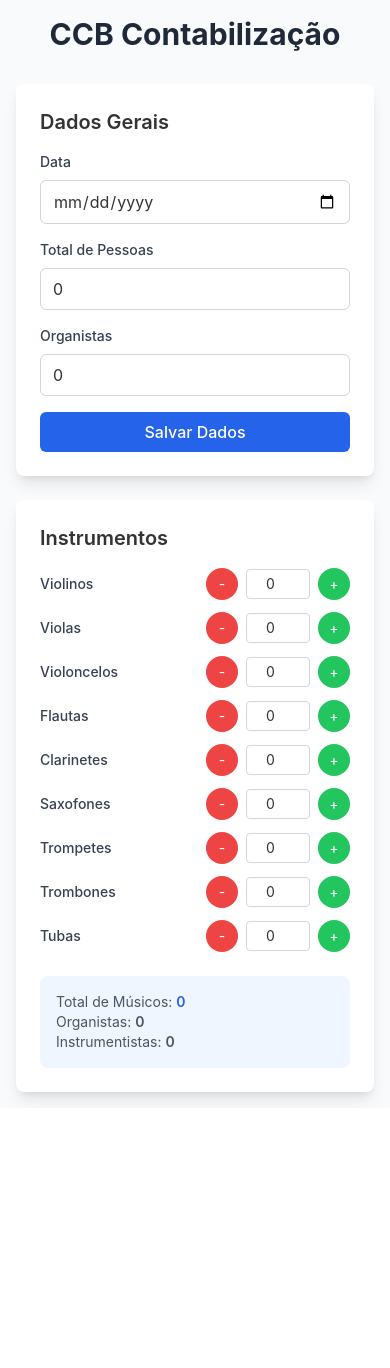
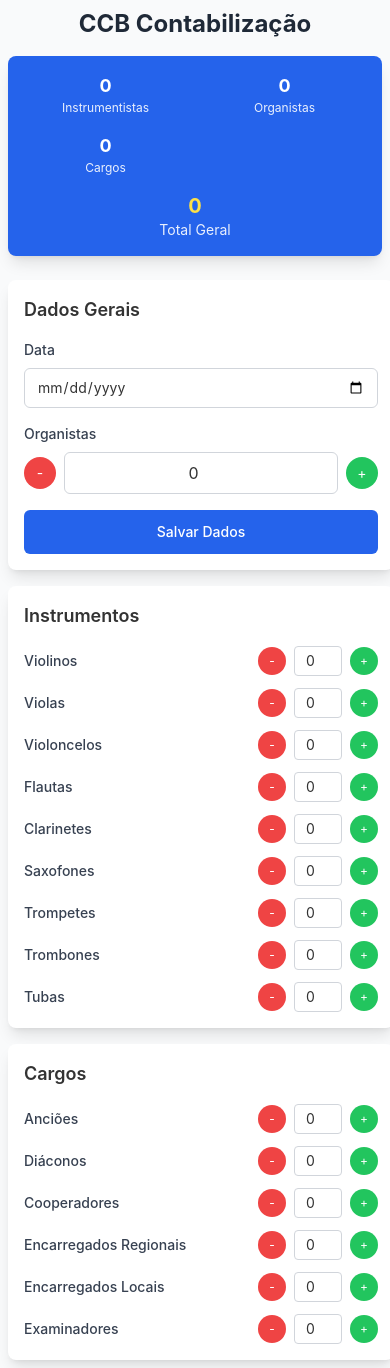
Before and after one commit to gutzuh/CCBCounter, a React (Vite) app: page /history in a window 390 px wide. Before the commit the page ends 1108 px from the top, so only its background shows below. Built offline with nearby package versions, Linux system fonts and the light colour scheme; no server answers.

Commit message:
aaaaaaaarfsdbhe

```diff
--- a/src/App.jsx
+++ b/src/App.jsx
@@ -1,9 +1,8 @@
-import { useState } from 'react';
+import { useState, useEffect } from 'react';
 import { supabase } from './lib/supabaseClient';
 
 export default function App() {
   const [date, setDate] = useState('');
-  const [total, setTotal] = useState(0);
   const [organists, setOrganists] = useState(0);
   const [instruments, setInstruments] = useState({
     Violinos: 0,
@@ -16,8 +15,29 @@ export default function App() {
     Trombones: 0,
     Tubas: 0
   });
+  const [cargos, setCargos] = useState({
+    Anciões: 0,
+    Diáconos: 0,
+    Cooperadores: 0,
+    'Encarregados Regionais': 0,
+    'Encarregados Locais': 0,
+    Examinadores: 0
+  });
   const [loading, setLoading] = useState(false);
   const [message, setMessage] = useState('');
+
+  // Cálculos automáticos
+  const getTotalMusicos = () => {
+    return Object.values(instruments).reduce((sum, count) => sum + count, 0);
+  };
+
+  const getTotalCargos = () => {
+    return Object.values(cargos).reduce((sum, count) => sum + count, 0);
+  };
+
+  const getTotalGeral = () => {
+    return getTotalMusicos() + organists + getTotalCargos();
+  };
 
   const handleInstrumentChange = (instrument, value) => {
     setInstruments(prev => ({
@@ -26,14 +46,17 @@ export default function App() {
     }));
   };
 
-  const getTotalMusicos = () => {
-    return Object.values(instruments).reduce((sum, count) => sum + count, 0) + organists;
+  const handleCargoChange = (cargo, value) => {
+    setCargos(prev => ({
+      ...prev,
+      [cargo]: Math.max(0, parseInt(value) || 0)
+    }));
   };
 
   const handleSubmit = async (e) => {
     e.preventDefault();
-    if (!date || total < 0) {
-      setMessage('Preencha todos os campos corretamente');
+    if (!date) {
+      setMessage('Preencha a data');
       return;
     }
 
@@ -41,9 +64,17 @@ export default function App() {
     setMessage('Enviando...');
 
     try {
-      const { error } = await supabase.rpc('upsert_contabilizacao_full', {
-        p_data: date,
-        p_total: total
+      // Usar insert direto na tabela ao invés de RPC
+      const { data, error } = await supabase
+        .from('contabilizacao')
+        .upsert({
+          data: date,
+          total: getTotalGeral(),
+          organists: organists,
+          instruments: JSON.stringify(instruments),
+          cargos: JSON.stringify(cargos)
+        }, {
+          onConflict: 'data'
         });
 
       if (error) {
@@ -62,16 +93,38 @@ export default function App() {
   };
 
   return (
-    <div className="min-h-screen bg-gray-50 p-4">
-      <div className="max-w-4xl mx-auto">
-        <h1 className="text-3xl font-bold text-center mb-8 text-gray-800">
+    <div className="min-h-screen bg-gray-50 p-2 sm:p-4">
+      <div className="max-w-6xl mx-auto">
+        <h1 className="text-2xl sm:text-3xl font-bold text-center mb-4 sm:mb-8 text-gray-800">
           CCB Contabilização
         </h1>
 
-        <div className="grid md:grid-cols-2 gap-6">
+        {/* Resumo Totais - Sempre visível */}
+        <div className="bg-blue-600 text-white rounded-lg p-4 mb-6 shadow-lg">
+          <div className="grid grid-cols-2 sm:grid-cols-4 gap-4 text-center">
+            <div>
+              <div className="text-lg sm:text-2xl font-bold">{getTotalMusicos()}</div>
+              <div className="text-xs sm:text-sm opacity-90">Instrumentistas</div>
+            </div>
+            <div>
+              <div className="text-lg sm:text-2xl font-bold">{organists}</div>
+              <div className="text-xs sm:text-sm opacity-90">Organistas</div>
+            </div>
+            <div>
+              <div className="text-lg sm:text-2xl font-bold">{getTotalCargos()}</div>
+              <div className="text-xs sm:text-sm opacity-90">Cargos</div>
+            </div>
+            <div className="col-span-2 sm:col-span-1">
+              <div className="text-xl sm:text-3xl font-bold text-yellow-300">{getTotalGeral()}</div>
+              <div className="text-sm opacity-90">Total Geral</div>
+            </div>
+          </div>
+        </div>
+
+        <div className="grid lg:grid-cols-3 gap-4 sm:gap-6">
           {/* Formulário Principal */}
-          <div className="bg-white rounded-lg shadow-lg p-6">
-            <h2 className="text-xl font-semibold mb-4">Dados Gerais</h2>
+          <div className="bg-white rounded-lg shadow-lg p-4 sm:p-6">
+            <h2 className="text-lg sm:text-xl font-semibold mb-4">Dados Gerais</h2>
             <form onSubmit={handleSubmit} className="space-y-4">
               <div>
                 <label className="block text-sm font-medium text-gray-700 mb-2">
@@ -81,21 +134,7 @@ export default function App() {
                   type="date"
                   value={date}
                   onChange={(e) => setDate(e.target.value)}
-                  className="w-full px-3 py-2 border border-gray-300 rounded-md focus:outline-none focus:ring-2 focus:ring-blue-500"
-                  required
-                />
-              </div>
-
-              <div>
-                <label className="block text-sm font-medium text-gray-700 mb-2">
-                  Total de Pessoas
-                </label>
-                <input
-                  type="number"
-                  value={total}
-                  onChange={(e) => setTotal(Number(e.target.value))}
-                  className="w-full px-3 py-2 border border-gray-300 rounded-md focus:outline-none focus:ring-2 focus:ring-blue-500"
-                  min="0"
+                  className="w-full px-3 py-2 border border-gray-300 rounded-md focus:outline-none focus:ring-2 focus:ring-blue-500 text-sm sm:text-base"
                   required
                 />
               </div>
@@ -104,19 +143,35 @@ export default function App() {
                 <label className="block text-sm font-medium text-gray-700 mb-2">
                   Organistas
                 </label>
+                <div className="flex items-center space-x-2">
+                  <button
+                    type="button"
+                    onClick={() => setOrganists(Math.max(0, organists - 1))}
+                    className="w-8 h-8 bg-red-500 text-white rounded-full text-sm hover:bg-red-600"
+                  >
+                    -
+                  </button>
                   <input
                     type="number"
                     value={organists}
                     onChange={(e) => setOrganists(Math.max(0, parseInt(e.target.value) || 0))}
-                  className="w-full px-3 py-2 border border-gray-300 rounded-md focus:outline-none focus:ring-2 focus:ring-blue-500"
+                    className="flex-1 px-3 py-2 border border-gray-300 rounded-md text-center focus:outline-none focus:ring-2 focus:ring-blue-500"
                     min="0"
                   />
+                  <button
+                    type="button"
+                    onClick={() => setOrganists(organists + 1)}
+                    className="w-8 h-8 bg-green-500 text-white rounded-full text-sm hover:bg-green-600"
+                  >
+                    +
+                  </button>
+                </div>
               </div>
 
               <button
                 type="submit"
                 disabled={loading}
-                className={`w-full py-2 px-4 rounded-md font-medium text-white transition-colors ${
+                className={`w-full py-3 px-4 rounded-md font-medium text-white transition-colors text-sm sm:text-base ${
                   loading
                     ? 'bg-gray-400 cursor-not-allowed'
                     : 'bg-blue-600 hover:bg-blue-700 focus:outline-none focus:ring-2 focus:ring-blue-500'
@@ -140,8 +195,8 @@ export default function App() {
           </div>
 
           {/* Contagem de Instrumentos */}
-          <div className="bg-white rounded-lg shadow-lg p-6">
-            <h2 className="text-xl font-semibold mb-4">Instrumentos</h2>
+          <div className="bg-white rounded-lg shadow-lg p-4 sm:p-6">
+            <h2 className="text-lg sm:text-xl font-semibold mb-4">Instrumentos</h2>
             <div className="space-y-3 max-h-96 overflow-y-auto">
               {Object.entries(instruments).map(([instrument, count]) => (
                 <div key={instrument} className="flex items-center justify-between">
@@ -152,7 +207,7 @@ export default function App() {
                     <button
                       type="button"
                       onClick={() => handleInstrumentChange(instrument, count - 1)}
-                      className="w-8 h-8 bg-red-500 text-white rounded-full text-sm hover:bg-red-600"
+                      className="w-7 h-7 bg-red-500 text-white rounded-full text-xs hover:bg-red-600"
                     >
                       -
                     </button>
@@ -160,13 +215,13 @@ export default function App() {
                       type="number"
                       value={count}
                       onChange={(e) => handleInstrumentChange(instrument, e.target.value)}
-                      className="w-16 px-2 py-1 border border-gray-300 rounded text-center text-sm"
+                      className="w-12 sm:w-16 px-1 sm:px-2 py-1 border border-gray-300 rounded text-center text-sm"
                       min="0"
                     />
                     <button
                       type="button"
                       onClick={() => handleInstrumentChange(instrument, count + 1)}
-                      className="w-8 h-8 bg-green-500 text-white rounded-full text-sm hover:bg-green-600"
+                      className="w-7 h-7 bg-green-500 text-white rounded-full text-xs hover:bg-green-600"
                     >
                       +
                     </button>
@@ -174,13 +229,42 @@ export default function App() {
                 </div>
               ))}
             </div>
+          </div>
 
-            <div className="mt-6 p-4 bg-blue-50 rounded-lg">
-              <div className="text-sm text-gray-600">
-                <p>Total de Músicos: <span className="font-semibold text-blue-600">{getTotalMusicos()}</span></p>
-                <p>Organistas: <span className="font-semibold">{organists}</span></p>
-                <p>Instrumentistas: <span className="font-semibold">{getTotalMusicos() - organists}</span></p>
+          {/* Contagem de Cargos */}
+          <div className="bg-white rounded-lg shadow-lg p-4 sm:p-6">
+            <h2 className="text-lg sm:text-xl font-semibold mb-4">Cargos</h2>
+            <div className="space-y-3 max-h-96 overflow-y-auto">
+              {Object.entries(cargos).map(([cargo, count]) => (
+                <div key={cargo} className="flex items-center justify-between">
+                  <label className="text-sm font-medium text-gray-700 flex-1">
+                    {cargo}
+                  </label>
+                  <div className="flex items-center space-x-2">
+                    <button
+                      type="button"
+                      onClick={() => handleCargoChange(cargo, count - 1)}
+                      className="w-7 h-7 bg-red-500 text-white rounded-full text-xs hover:bg-red-600"
+                    >
+                      -
+                    </button>
+                    <input
+                      type="number"
+                      value={count}
+                      onChange={(e) => handleCargoChange(cargo, e.target.value)}
+                      className="w-12 sm:w-16 px-1 sm:px-2 py-1 border border-gray-300 rounded text-center text-sm"
+                      min="0"
+                    />
+                    <button
+                      type="button"
+                      onClick={() => handleCargoChange(cargo, count + 1)}
+                      className="w-7 h-7 bg-green-500 text-white rounded-full text-xs hover:bg-green-600"
+                    >
+                      +
+                    </button>
                   </div>
+                </div>
+              ))}
             </div>
           </div>
         </div>
```
Also changed, not shown: src/lib/supabaseClient.js (+15 -3 lines). Lines whose indentation alone changed are shown as unchanged.
